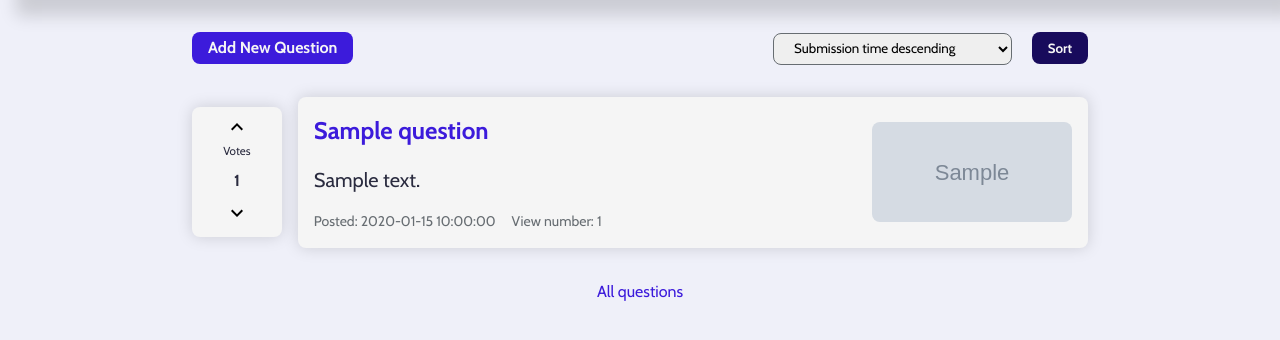
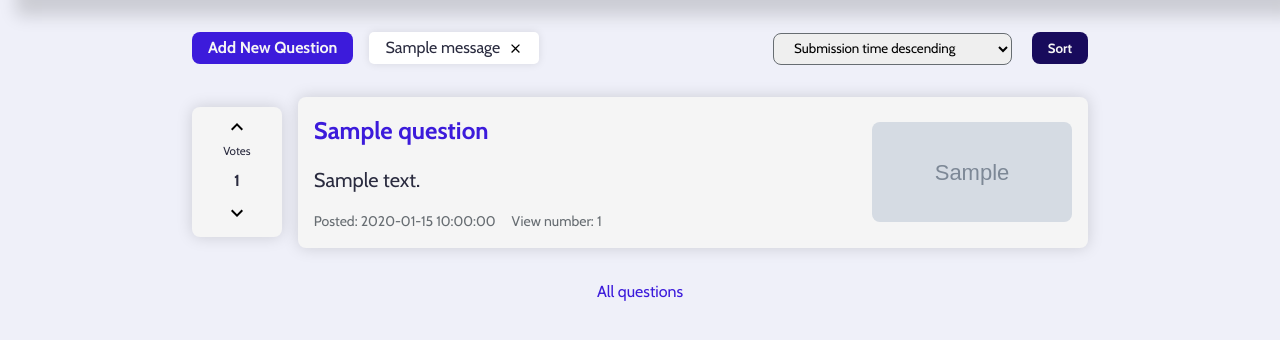
Before and after one commit to CodecoolGlobal/ask-mate-3-python-tamasstephen, a Flask app: page / in a window 1280 px wide. Shown: the part 68-408 px from the top of the page. Run offline with Flask 2, Linux system fonts and the light colour scheme; grey boxes marked "Sample" are stand-in pictures; one stand-in notice (Sample message) is shown; a database or web service that is not in the repository returns one stand-in record (values such as "Sample title"); some libraries are stand-ins or nearby versions.

Commit message:
feat: Add hint message for logged out user

```diff
--- a/server.py
+++ b/server.py
@@ -60,8 +60,9 @@ def open_question_page(question_id):
                                    tags=tags,
                                    this_question_id=question_id)
     except KeyError:
+        flash("Please Sign up to get access to the whole content")
         # else:
-        return redirect(url_for('open_all_questions'))
+        return redirect(url_for('open_questions'))
 
 
 # validate if user logged in or not
@@ -81,7 +82,8 @@ def open_add_question():
                 data_handler.add_question(request.form, user_id)
             return redirect("/")
     except KeyError:
-        return redirect(url_for('open_all_questions'))
+        flash("Please Sign up to get access to the whole content")
+        return redirect(url_for('open_questions'))
 
 
 # REFACTORING Needed
@@ -133,7 +135,8 @@ def vote_question_up(question_id):
             data_handler.handle_votes(int(question_id), "vote_up")
             return redirect("/")
     except KeyError:
-        return redirect(url_for('open_all_questions'))
+        flash("Please Sign up to get access to the whole content")
+        return redirect(url_for('open_questions'))
 
 
 @app.route("/comments/<comment_id>/delete", methods=['POST'])
@@ -154,7 +157,8 @@ def vote_question_down(question_id):
             data_handler.handle_votes(int(question_id), "vote_down")
             return redirect("/")
     except KeyError:
-        return redirect(url_for('open_all_questions'))
+        flash("Please Sign up to get access to the whole content")
+        return redirect(url_for('open_questions'))
 
 
 @app.route("/answer/<answer_id>/vote_up", methods=["POST"])
@@ -254,15 +258,22 @@ def registration():
     if request.method == 'GET':
         return render_template('register.html')
     else:
-        try:
-            hashed_pw = register_new_user.hash_password((request.form['password']))
-            username = request.form['username']
-            registration_date = util.get_current_time()
-            register_new_user.add_new_account_into_db(username, hashed_pw, registration_date)
-            return redirect(url_for('open_all_questions'))
-        except psycopg2.errors.UniqueViolation:
-            flash('Username already used')
-            return render_template('register.html')
+        if (not request.form.get("password") or not request.form.get("username") is not True) or " " in request.form.get("username"):
+            print(request.form.get("password"), request.form.get("username"))
+            flash('Invalid username or password')
+            return render_template("register.html")
+        else:
+            try:
+                print("asd")
+                print("aaaaaaa")
+                hashed_pw = register_new_user.hash_password((request.form['password']))
+                username = request.form['username']
+                registration_date = util.get_current_time()
+                register_new_user.add_new_account_into_db(username, hashed_pw, registration_date)
+                return redirect(url_for('open_questions'))
+            except psycopg2.errors.UniqueViolation:
+                flash('Username already used')
+                return render_template('register.html')
 
 
 @app.route('/login', methods=['GET', 'POST'])
@@ -278,7 +289,7 @@ def sign_in():
             if user_password_in_db:
                 password_check = login.verify_password(user_login_password, user_password_in_db)
                 if password_check:
-                    return redirect(url_for('open_all_questions'))
+                    return redirect(url_for('open_questions'))
                 else:
                     session.pop('user_name', None)
                     session.pop('user_id', None)
@@ -295,7 +306,7 @@ def sign_in():
 def logout():
     session.pop('user_name', None)
     session.pop('user_id', None)
-    return redirect(url_for('open_all_questions'))
+    return redirect(url_for('open_questions'))
 
 
 @app.route('/users')
--- a/static/css/style.css
+++ b/static/css/style.css
@@ -55,6 +55,29 @@ body {
 	border-radius: 50%;
 	background-color: var(--color-link-blue);
 	transition-duration: .2s;
+}
+
+div.flashes ul {
+	padding: .25rem 1rem;
+	background-color: white;
+	box-shadow: 0 0 .5rem rgba(0, 0, 0, .1);
+	display: flex;
+	align-items: center;
+	margin-top: 0;
+	margin-bottom: 0;
+	border-radius: 5px;
+}
+
+.minor img {
+	margin-bottom: -2px;
+	width: .925rem;
+	height: .925rem;
+	margin-left: .5rem;
+	cursor: pointer;
+}
+
+.minor {
+	list-style-type: none;
 }
 
 .dropdown {
@@ -148,6 +171,7 @@ a.primary_button p  {
 
 input[type="text"],
 textarea,
+input[type="password"],
 select {
 	border-style: none;
 	border-radius: 8px;
@@ -158,6 +182,7 @@ select {
 }
 
 input[type="text"],
+input[type="password"],
 select {
 	height: 2rem;
 }
--- a/static/js/scripts.js
+++ b/static/js/scripts.js
@@ -5,6 +5,7 @@ document.addEventListener('DOMContentLoaded', ()=> {
     const menuDropdown = document.querySelector(".dropdown");
     const dropdownAll = document.querySelectorAll(".dropdown");
     const showAnswers = document.querySelectorAll(".dropdown_link");
+    const closeFlash = document.querySelector(".close");
 
     if (showAnswers) {
         showAnswers.forEach(link => {
@@ -22,6 +23,10 @@ document.addEventListener('DOMContentLoaded', ()=> {
         })
         }
 
+   if (closeFlash) {
+       closeFlash.addEventListener('click', removeWindow);
+   }
+
     checkboxAll.forEach(checkbox => checkbox.addEventListener('click', fireSubmit))
     window.addEventListener('click', (e)=>{
         dropdownAll.forEach((dropdown )=> {
@@ -33,6 +38,8 @@ document.addEventListener('DOMContentLoaded', ()=> {
             }
         })
     })
+
+
 })
 
 function fireSubmit(e) {
@@ -40,3 +47,8 @@ function fireSubmit(e) {
     let submitEvent = new SubmitEvent("submit");
     currentForm.dispatchEvent(submitEvent)
 }
+
+function removeWindow(e) {
+    let popupWindow = e.currentTarget.closest("div");
+    popupWindow.remove()
+}
--- a/templates/index.html
+++ b/templates/index.html
@@ -19,6 +19,17 @@
                         </div>
                     </div>
                 {% endif %}
+                <div class="flashes">
+                    {% with messages = get_flashed_messages() %}
+                        {% if messages %}
+                            <ul class="minor">
+                                {% for message in messages %}
+                                    <li><p>{{ message }}</p></li><a><img class="close" src="{{ url_for('static', filename='images/icons/close_black_24dp.svg') }}"></a>
+                                {% endfor %}
+                            </ul>
+                        {% endif %}
+                    {% endwith %}
+                </div>
             </div>
             {% if questions %}
                 {% if not all %}
--- a/templates/login.html
+++ b/templates/login.html
@@ -4,7 +4,7 @@
         <form class="form_container" action="/login" method="post">
             <h1>Sign in</h1>
             <label for="username">Username: </label>
-            <input type="username" name="username" id="username" placeholder="Enter your UserName">
+            <input type="text" name="username" id="username" placeholder="Enter your UserName">
             <label for="password">Password: </label>
             <input type="Password" name="password" id="password" placeholder="Enter your password">
             <input type="submit" value="submit" class="login_button">
--- a/templates/register.html
+++ b/templates/register.html
@@ -2,13 +2,14 @@
 {% block content %}
     <div class="register">
         <form class="form_container" action="/registration" method="post">
+            <h1>Sign up</h1>
             <label for="username">Username:</label>
             <br>
-            <textarea name="username" id="username" cols="30" rows="1"></textarea>
+            <input type="text" name="username" id="username" cols="30" rows="1">
             <br><br>
             <label for="password">Password:</label>
             <br>
-            <textarea type="password" name="password" id="password" cols="30" rows="1"></textarea>
+            <input type="password" name="password" id="password">
             <br><br>
             <input type="submit">
         </form>
```
